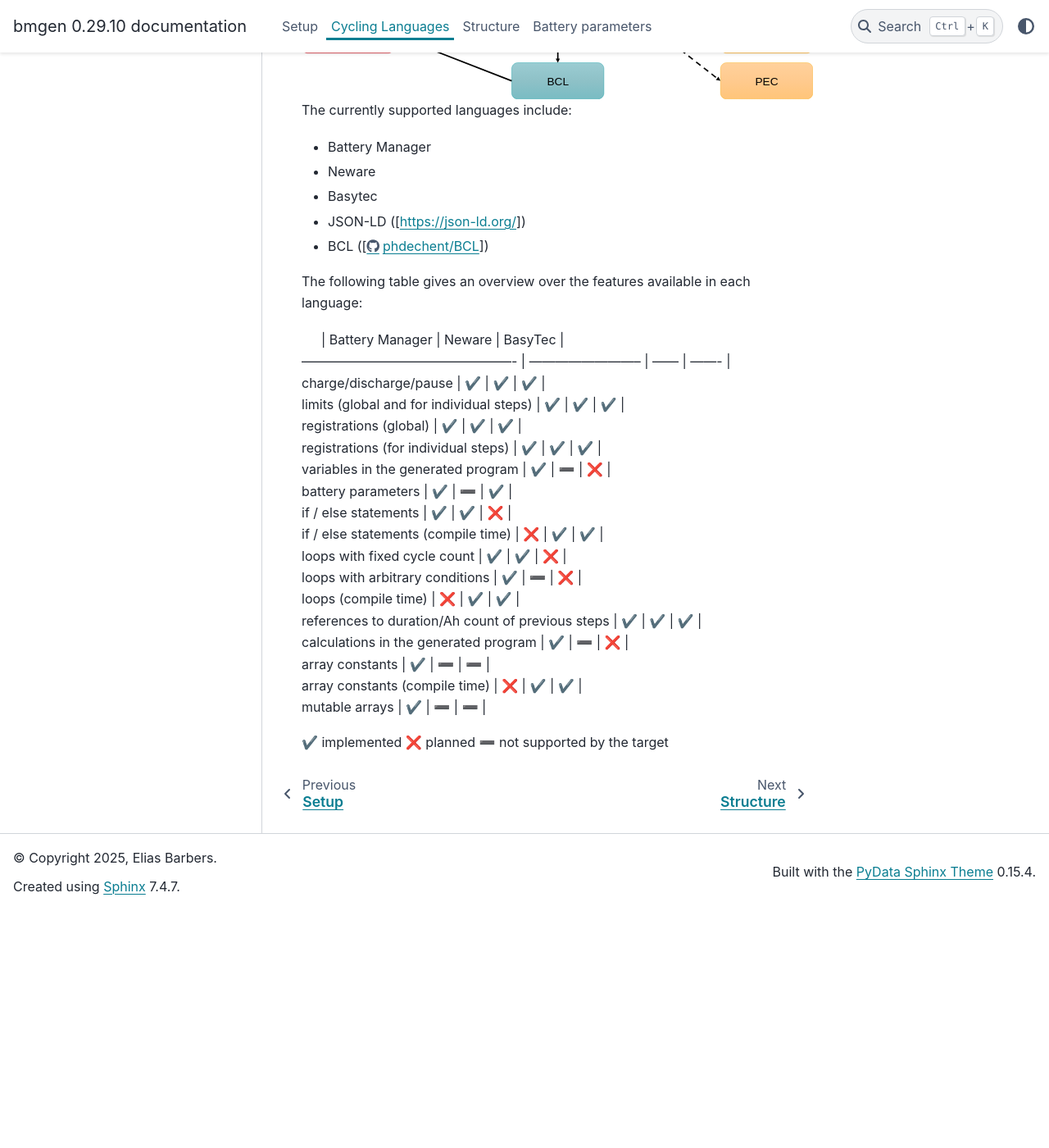
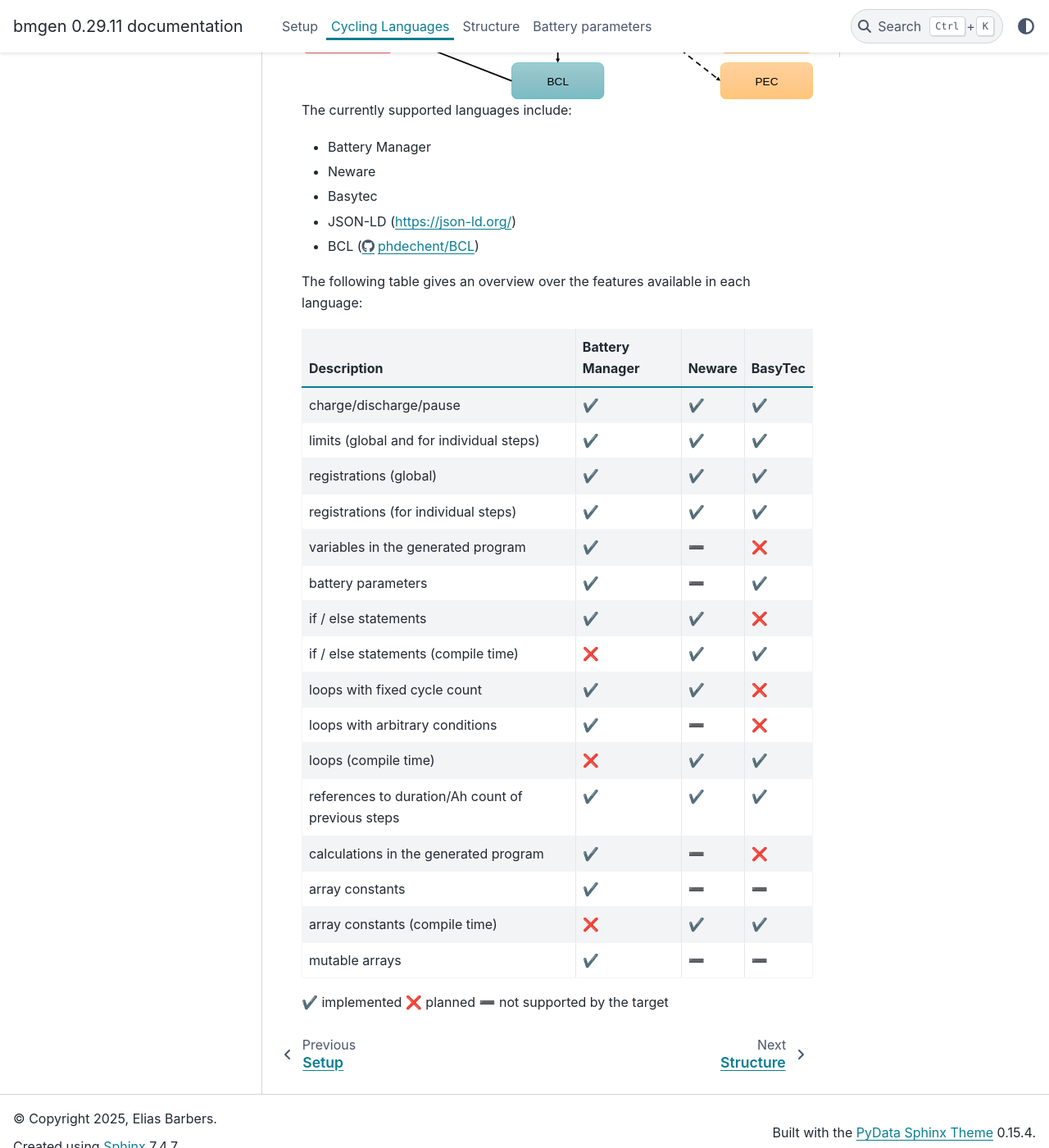
Before and after one commit to DigiBatt/bmgen, a Sphinx documentation site: the page built from sphinx/cycling_languages.rst, in a window 1280 px wide and 1400 px high, scrolled down 382 px. Shown: the whole window at 82% size. Built offline with Sphinx 7.4.7 and the PyData theme 0.15.4, drawn with Linux system fonts in a browser that asks for light colours; before the commit the page ends 1492 px from its top, so only the background shows below that.

```diff
--- a/pyproject.toml
+++ b/pyproject.toml
@@ -1,6 +1,6 @@
 [project]
 name = "bmgen"
-version = "0.29.10"
+version = "0.29.11"
 description = "Test generator for battery cyclers"
 authors = [
     { name = "Elias Barbers, Forschungszentrum Jülich (FZJ)", email = "e.barbers@fz-juelich.de" }
--- a/sphinx/cycling_languages.rst
+++ b/sphinx/cycling_languages.rst
@@ -8,29 +8,31 @@ The currently supported languages include:
 - Battery Manager
 - Neware
 - Basytec
-- JSON-LD ([https://json-ld.org/])
-- BCL ([https://github.com/phdechent/BCL])
+- JSON-LD (https://json-ld.org/)
+- BCL (https://github.com/phdechent/BCL)
 
 The following table gives an overview over the features available in each language:
 
-|                                                   | Battery Manager            | Neware | BasyTec |
-| ------------------------------------------------- | -------------------------- | ------ | ------- |
-| charge/discharge/pause                            | ✔️                         | ✔️    | ✔️      |
-| limits (global and for individual steps)          | ✔️                         | ✔️    | ✔️      |
-| registrations (global)                            | ✔️                         | ✔️    | ✔️      |
-| registrations (for individual steps)              | ✔️                         | ✔️    | ✔️      |
-| variables in the generated program                | ✔️                         | ➖    | ❌      |
-| battery parameters                                | ✔️                         | ➖    | ✔️      |
-| if / else statements                              | ✔️                         | ✔️    | ❌      |
-| if / else statements (compile time)               | ❌                         | ✔️    | ✔️      |
-| loops with fixed cycle count                      | ✔️                         | ✔️    | ❌      |
-| loops with arbitrary conditions                   | ✔️                         | ➖    | ❌      |
-| loops (compile time)                              | ❌                         | ✔️    | ✔️      |
-| references to duration/Ah count of previous steps | ✔️                         | ✔️    | ✔️      |
-| calculations in the generated program             | ✔️                         | ➖    | ❌      |
-| array constants                                   | ✔️                         | ➖    | ➖      |
-| array constants (compile time)                    | ❌                         | ✔️    | ✔️      |
-| mutable arrays                                    | ✔️                         | ➖    | ➖      |
+=================================================  ==========================  ======  =======
+Description                                        Battery Manager             Neware  BasyTec
+=================================================  ==========================  ======  =======
+charge/discharge/pause                              ✔️                          ✔️     ✔️
+limits (global and for individual steps)            ✔️                          ✔️     ✔️
+registrations (global)                              ✔️                          ✔️     ✔️
+registrations (for individual steps)                ✔️                          ✔️     ✔️
+variables in the generated program                  ✔️                          ➖     ❌
+battery parameters                                  ✔️                          ➖     ✔️
+if / else statements                                ✔️                          ✔️     ❌
+if / else statements (compile time)                 ❌                          ✔️     ✔️
+loops with fixed cycle count                        ✔️                          ✔️     ❌
+loops with arbitrary conditions                     ✔️                          ➖     ❌
+loops (compile time)                                ❌                          ✔️     ✔️
+references to duration/Ah count of previous steps   ✔️                          ✔️     ✔️
+calculations in the generated program               ✔️                          ➖     ❌
+array constants                                     ✔️                          ➖     ➖
+array constants (compile time)                      ❌                          ✔️     ✔️
+mutable arrays                                      ✔️                          ➖     ➖
+=================================================  ==========================  ======  =======
 
 ✔️ implemented
 ❌ planned
--- a/sphinx/setup.rst
+++ b/sphinx/setup.rst
@@ -14,8 +14,7 @@ Installation from sources
 
 The required dependencies and the package itself can also be installed from the sources using pip:
 
-    pip install -r requirements.txt
-    pip install -e .
+    pip install -e .[dev]
 
 A working installation of Python >= 3.10 and pip is required. The web version also requires npm.
 To build the modules for the web version and the documentation, the provided build script can be used:
```
Also changed, not shown: README.md (+10 -23 lines).
